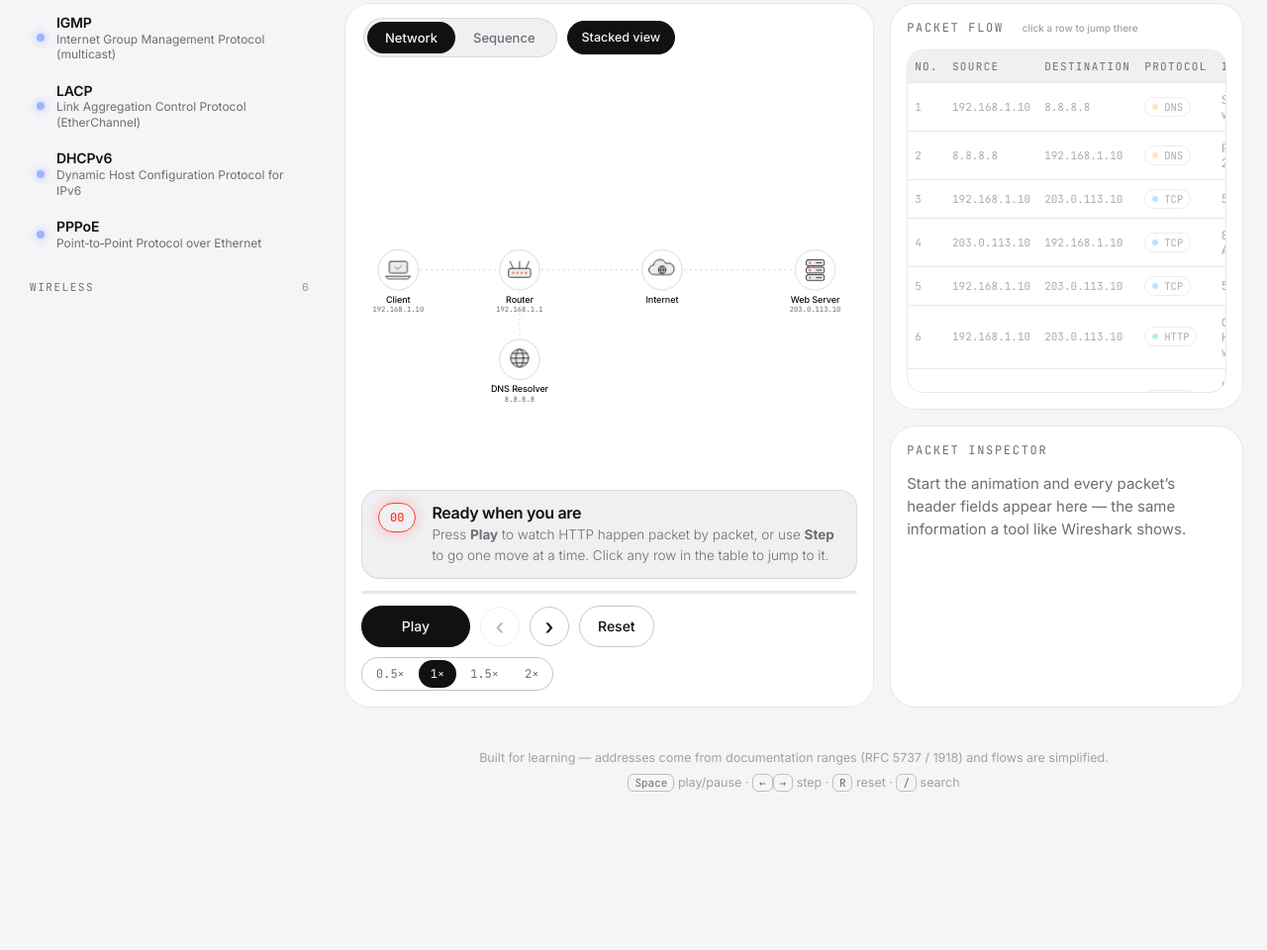
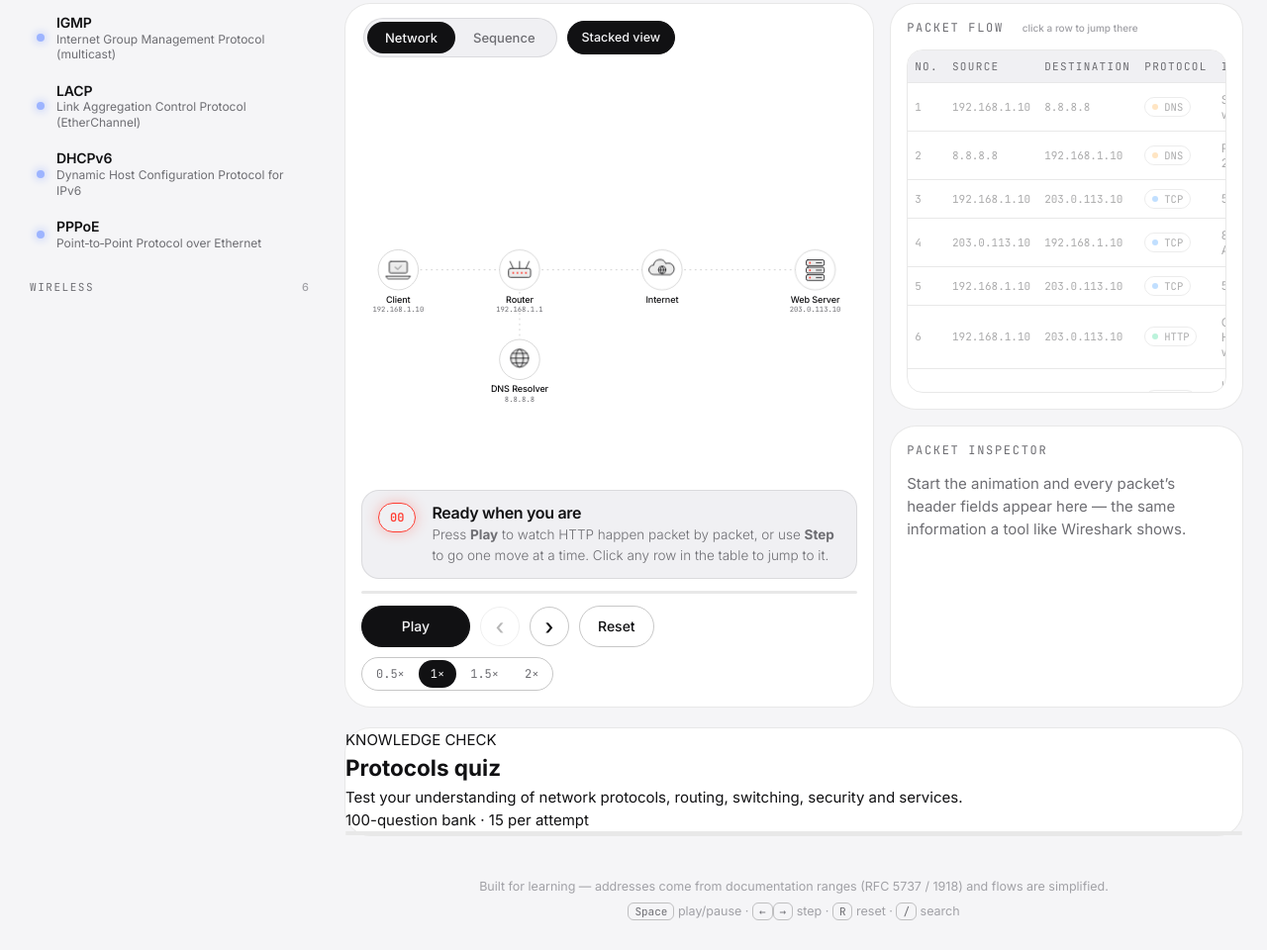
Before and after one commit to afsalperingodan/packetflow, a plain HTML site: page index.html in a window 1280 px wide. Shown: the part 1428-2388 px from the top of the page at 99% size. Before the commit the page ends 2279 px from the top, so only its background shows below. Drawn offline with Linux system fonts and the light colour scheme; a web font is replaced by a local one.

Commit message:
Restore Protocols quiz to previous state

```diff
--- a/index.html
+++ b/index.html
@@ -24,6 +24,7 @@
   </a>
   <div class="spacer"></div>
   <a class="navlink" href="#explore" id="goExplore">Protocols</a>
+  <a class="navlink" href="#protocolQuiz">Quiz</a>
   <a class="navlink" href="layers.html">Layers &amp; Headers</a>
   <a class="navlink" href="wireless.html">Wireless</a>
   <button class="icon-btn" id="themeBtn" aria-label="Switch light/dark theme" title="Switch theme">
@@ -116,6 +117,11 @@
 
     </div>
 
+    <section class="card protocol-quiz-section" id="protocolQuiz">
+      <div class="protocol-quiz-head"><div><span class="quiz-kicker">KNOWLEDGE CHECK</span><h2>Protocols quiz</h2><p>Test your understanding of network protocols, routing, switching, security and services.</p></div><span class="quiz-count">100-question bank · 15 per attempt</span></div>
+      <div class="card quiz" id="protocolQuizBox"></div>
+      <div class="card board" id="protocolBoard"></div>
+    </section>
     <footer class="foot">Built for learning — addresses come from documentation ranges (RFC 5737 / 1918) and flows are simplified.<br>
       <kbd>Space</kbd> play/pause · <kbd>←</kbd><kbd>→</kbd> step · <kbd>R</kbd> reset · <kbd>/</kbd> search</footer>
   </main>
@@ -127,5 +133,6 @@
 <script src="site.js?v=20261128d"></script>
 <script src="board.js?v=20261128b"></script>
 <script src="app.js?v=20261128b"></script>
+<script src="protocol-quiz.js?v=20261128a"></script>
 </body>
 </html>
```
